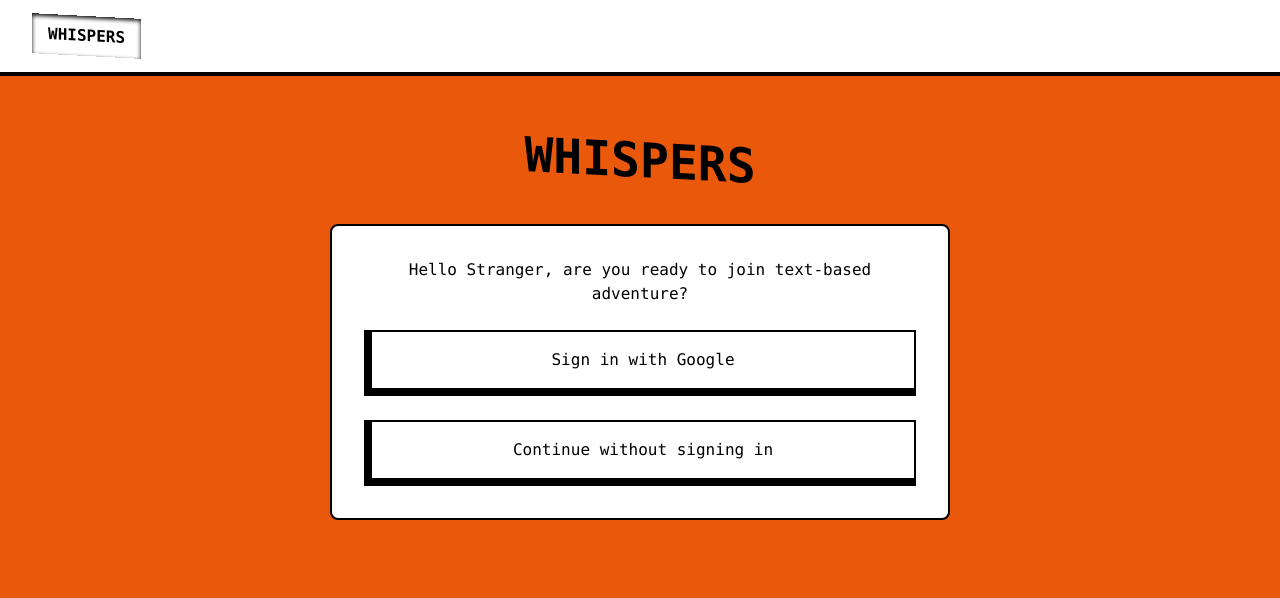
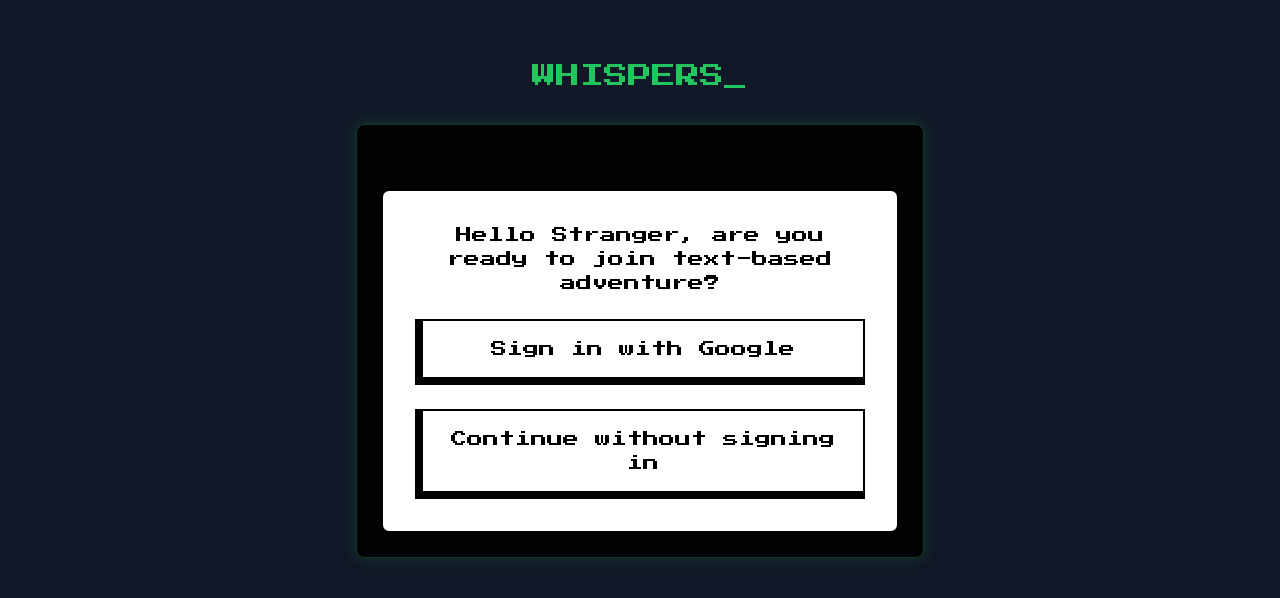
Before and after one commit to miamiultras/whispers, a Next.js app: page / in a window 1280 px wide. Shown: the top 598 px of the page. Built offline with nearby package versions, Linux system fonts and the light colour scheme; no server answers.

Commit message:
refactor and improve layout

```diff
--- a/app/layout.tsx
+++ b/app/layout.tsx
@@ -1,14 +1,17 @@
 import "./globals.css";
-import { Inter } from "next/font/google";
-
+import { Press_Start_2P } from "next/font/google";
 import SessionProvider from "./components/SessionProvider";
 import Navbar from "./components/Navbar";
 
-const inter = Inter({ subsets: ["latin"] });
+// Change font to pixel-art style
+const pixelFont = Press_Start_2P({
+  weight: '400',
+  subsets: ["latin"]
+});
 
 export const metadata = {
-  title: "Whispers",
-  description: "Text-based game",
+  title: "Whispers | Journey Through The Mind",
+  description: "A psychological choice-driven narrative",
 };
 
 export default function RootLayout({
@@ -19,15 +22,20 @@ export default function RootLayout({
   return (
     <html lang="en">
       <SessionProvider>
-        <body className={inter.className}>
-          <main className="min-h-screen min-w-full bg-orange-600 font-mono">
-            <Navbar />
-            <div className="flex h-[screen-76px] flex-col items-center p-5">
-              <div className="md:max-w-[50%] text-center">
-                <h1 className="text-5xl uppercase font-extrabold skew-y-3 mt-10">
-                  whispers
+        <body className={pixelFont.className}>
+          <main className="min-h-screen min-w-full bg-gray-900 text-green-500">
+            {/* Scanline effect overlay */}
+            <div className="absolute inset-0 pointer-events-none bg-scanlines opacity-10"></div>
+
+            <div className="relative flex flex-col items-center p-5 min-h-screen">
+              <div className="w-full md:max-w-[600px] text-center px-4">
+                <h1 className="text-2xl uppercase glitch-text mb-8 mt-10">
+                  whispers_
                 </h1>
-                {children}
+                {/* CRT monitor style container */}
+                <div className="relative border border-green-500/30 bg-black/90 p-6 rounded-lg shadow-[0_0_15px_rgba(34,197,94,0.2)]">
+                  {children}
+                </div>
               </div>
             </div>
           </main>
```
